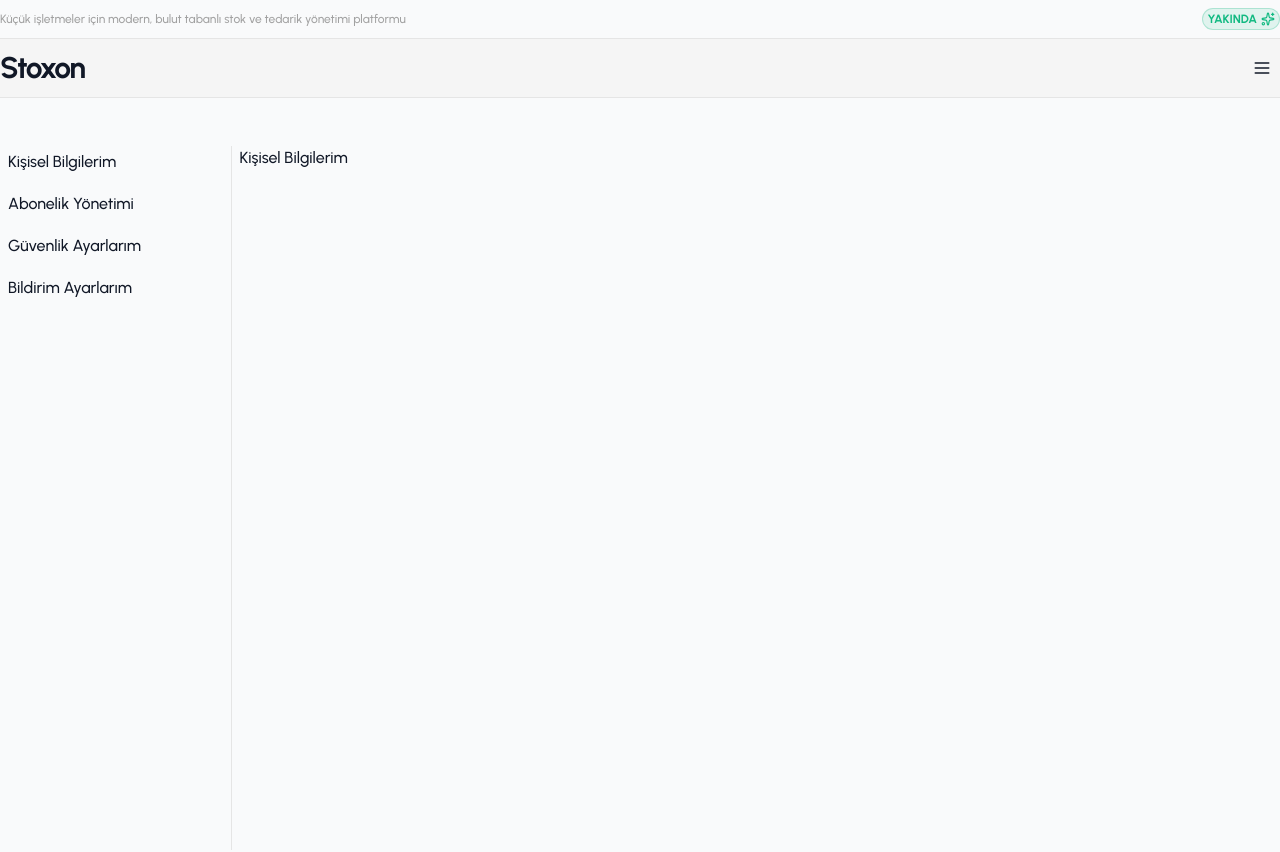
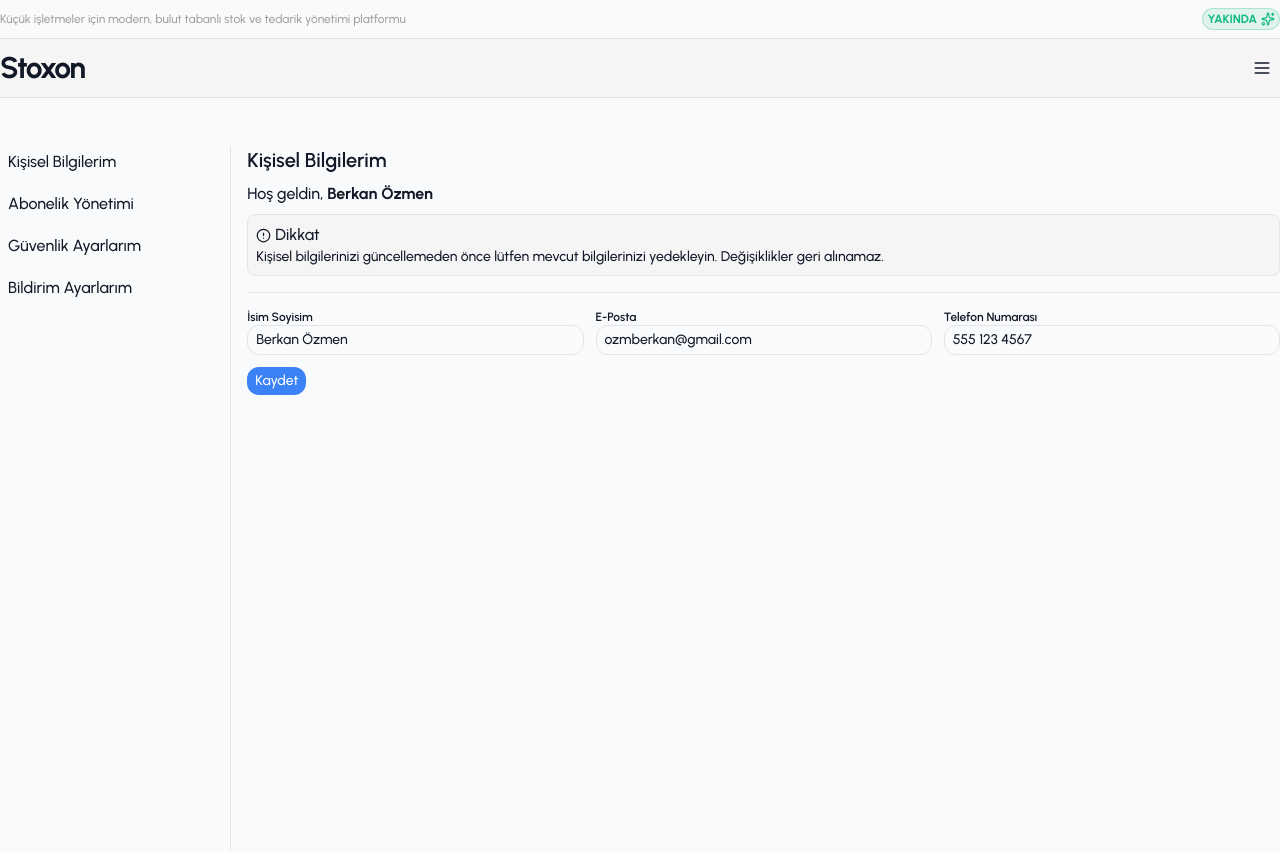
Before and after one commit to ozmberkan/stoxon, a React (Vite) app in the folder client/: page /profilim in a window 1280 px wide. Shown: the top 852 px of the page. Built offline with nearby package versions, Linux system fonts and the light colour scheme.

Commit message:
feat: alert componenti ayarlandı. profil sayfası düzenlendi iskeleti oluşturuldu.

```diff
--- /dev/null
+++ b/client/src/components/UI/Alert/Alert.jsx
@@ -0,0 +1,23 @@
+import React from "react";
+
+const Alert = ({ head, content, headColor, textColor, Icon }) => {
+  return (
+    <div className="w-full border border-border rounded-lg p-2 bg-neutral-100">
+      <div
+        className={`${
+          headColor ? headColor : ""
+        } flex items-center gap-1  rounded-lg `}
+      >
+        {Icon && <Icon size={15} className="text-text" />}
+        {head || "Dikkat!"}
+      </div>
+      <p
+        className={`${textColor ? textColor : "text-text"} font-medium text-sm`}
+      >
+        {content || ""}
+      </p>
+    </div>
+  );
+};
+
+export default Alert;
--- a/client/src/pages/Profile/Profile.jsx
+++ b/client/src/pages/Profile/Profile.jsx
@@ -1,5 +1,5 @@
-import { Search } from "lucide-react";
-import React from "react";
+import { AlertCircle } from "lucide-react";
+import Alert from "~/components/UI/Alert/Alert";
 
 const Profile = () => {
   return (
@@ -30,8 +30,48 @@
           </ul>
         </nav>
       </div>
-      <div className=" w-full">
-        <h1>Kişisel Bilgilerim</h1>
+      <div className="pl-2 flex flex-col gap-2 w-full">
+        <h1 className="font-semibold text-xl">Kişisel Bilgilerim</h1>
+        <div>
+          Hoş geldin, <span className="font-bold">Berkan Özmen</span>
+        </div>
+        <Alert
+          Icon={AlertCircle}
+          head={"Dikkat"}
+          content={
+            "Kişisel bilgilerinizi güncellemeden önce lütfen mevcut bilgilerinizi yedekleyin. Değişiklikler geri alınamaz."
+          }
+        />
+        <hr className="my-2 text-neutral-200" />
+        <form className="grid grid-cols-3 gap-3">
+          <div className="flex flex-col ">
+            <label className="text-xs font-semibold">İsim Soyisim</label>
+            <input
+              className="px-2 py-1 rounded-xl border border-border focus:outline-none transition-all duration-200 text-sm"
+              value={"Berkan Özmen"}
+            />
+          </div>
+          <div className="flex flex-col ">
+            <label className="text-xs font-semibold">E-Posta</label>
+            <input
+              className="px-2 py-1 rounded-xl border border-border focus:outline-none transition-all duration-200 text-sm"
+              value={"ozmberkan@gmail.com"}
+            />
+          </div>
+          <div className="flex flex-col ">
+            <label className="text-xs font-semibold">Telefon Numarası</label>
+            <input
+              className="px-2 py-1 rounded-xl border border-border focus:outline-none transition-all duration-200 text-sm"
+              value={"555 123 4567"}
+            />
+          </div>
+
+          <div className="col-span-3">
+            <button className="bg-primary text-sm px-2 py-1 rounded-xl text-white">
+              Kaydet
+            </button>
+          </div>
+        </form>
       </div>
     </div>
   );
```
